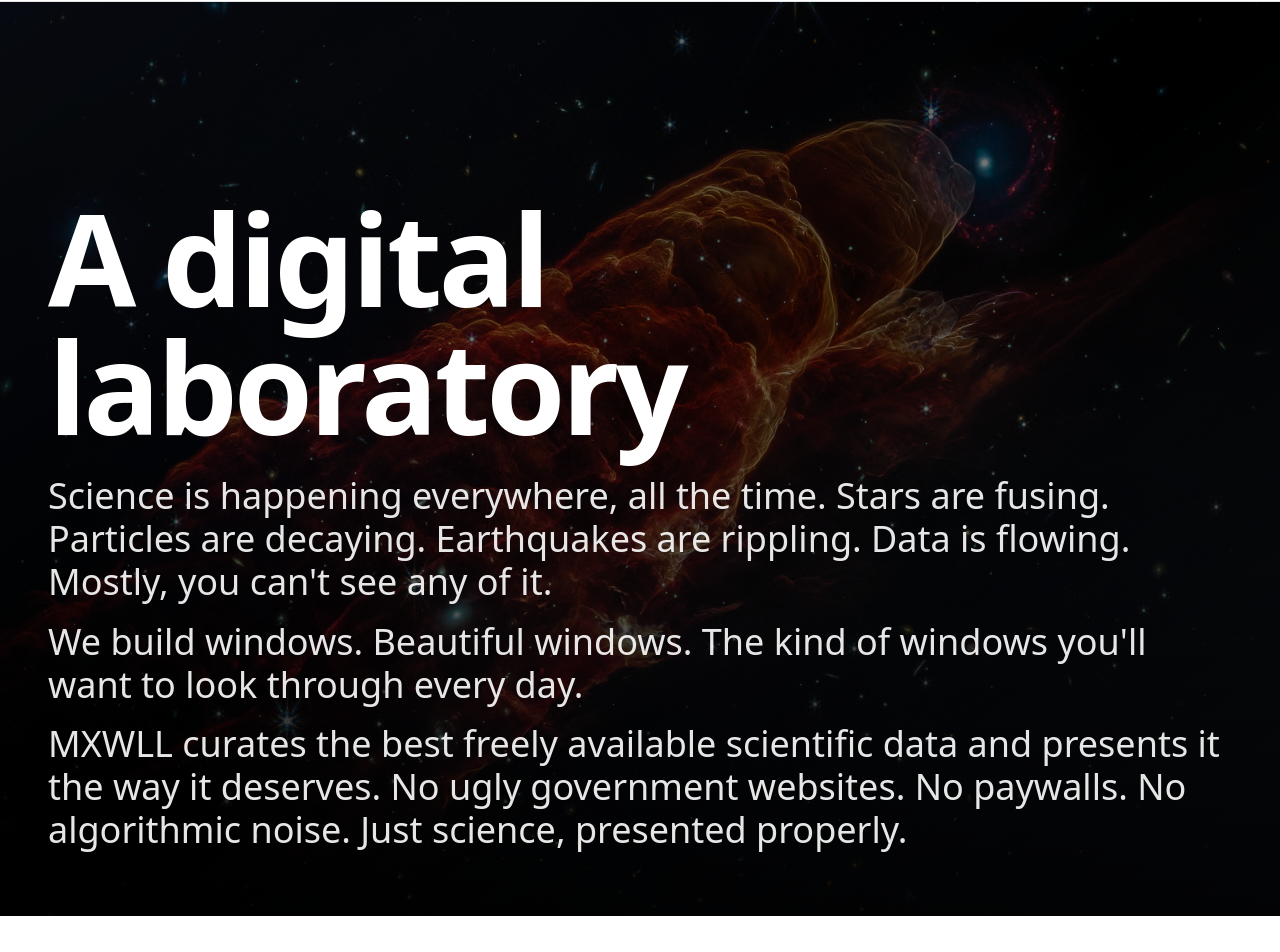
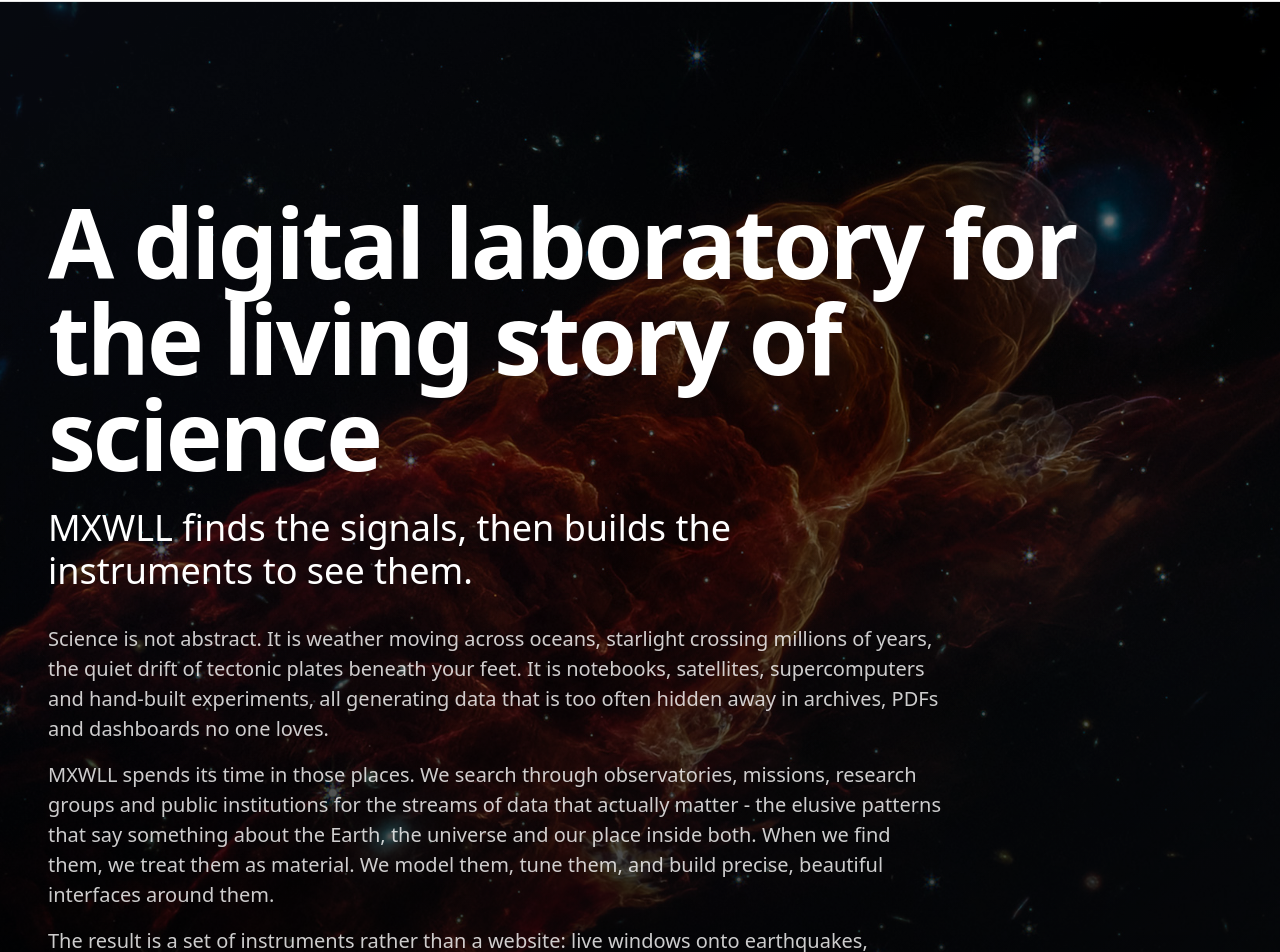
Before and after one commit to Axisophy/maxwell, a Next.js app: page / in a window 1280 px wide. Shown: the part 213-1165 px from the top of the page. Built offline with nearby package versions, Linux system fonts and the light colour scheme; no server answers; a web font is replaced by a local one.

Commit message:
new homepage hero copy

```diff
--- a/src/app/page.tsx
+++ b/src/app/page.tsx
@@ -48,7 +48,7 @@
     id: 'institution',
     label: 'Institution or Organisation',
     content: {
-      intro: "Universities, research institutions, museums and science organisations — we're building partnerships to bring your work to curious audiences worldwide. Beautiful presentation, effortless engagement.",
+      intro: "Universities, research institutions, museums and science organisations - we're building partnerships to bring your work to curious audiences worldwide. Beautiful presentation, effortless engagement.",
       prompt: "Let's work together:",
       links: [
         { href: '/about/partnerships', label: 'Partnership opportunities' },
@@ -60,7 +60,7 @@
     id: 'investor',
     label: 'Investor',
     content: {
-      intro: "MXWLL is building the quality layer for science — a platform that combines beautiful design, live data, and deep content. We're seeking partners who share our vision for transforming how the world engages with science.",
+      intro: "MXWLL is building the quality layer for science - a platform that combines beautiful design, live data, and deep content. We're seeking partners who share our vision for transforming how the world engages with science.",
       prompt: "Learn more:",
       links: [
         { href: '/about', label: 'About MXWLL' },
@@ -143,26 +143,31 @@
         {/* Gradient overlay for text readability */}
         <div className="absolute inset-0 bg-gradient-to-t from-black/80 via-black/20 to-transparent" />
 
-       {/* Hero content - at bottom of section */}
+        {/* Hero content - at bottom of section */}
         <div className="relative px-4 md:px-8 lg:px-12">
           <h1
-            className="text-white text-5xl md:text-7xl lg:text-8xl xl:text-9xl font-bold leading-[0.95] mb-6 max-w-[85%]"
+            className="text-white text-4xl md:text-6xl lg:text-7xl xl:text-8xl font-bold leading-[0.95] mb-6 max-w-[90%]"
             style={{ letterSpacing: '-0.03em' }}
           >
-            A digital laboratory
+            A digital laboratory for the living story of science
           </h1>
-          <p className="text-white/90 text-xl md:text-2xl lg:text-3xl font-light leading-relaxed max-w-4xl lg:max-w-5xl xl:max-w-7xl">
-            Science is happening everywhere, all the time. Stars are fusing. Particles are decaying.
-            Earthquakes are rippling. Data is flowing. Mostly, you can't see any of it.
-            <span className="block mt-4">
-              We build windows. Beautiful windows. The kind of windows you'll want to look through every day.
-            </span>
-            <span className="block mt-4">
-              MXWLL curates the best freely available scientific data and presents it the way it deserves.
-              No ugly government websites.
-              No paywalls. No algorithmic noise. Just science, presented properly.
-            </span>
+          <p className="text-white text-xl md:text-2xl lg:text-3xl font-medium leading-relaxed max-w-4xl mb-8">
+            MXWLL finds the signals, then builds the instruments to see them.
           </p>
+          <div className="text-white/80 text-base md:text-lg lg:text-xl font-light leading-relaxed max-w-4xl space-y-4">
+            <p>
+              Science is not abstract. It is weather moving across oceans, starlight crossing millions of years, the quiet drift of tectonic plates beneath your feet. It is notebooks, satellites, supercomputers and hand-built experiments, all generating data that is too often hidden away in archives, PDFs and dashboards no one loves.
+            </p>
+            <p>
+              MXWLL spends its time in those places. We search through observatories, missions, research groups and public institutions for the streams of data that actually matter - the elusive patterns that say something about the Earth, the universe and our place inside both. When we find them, we treat them as material. We model them, tune them, and build precise, beautiful interfaces around them.
+            </p>
+            <p>
+              The result is a set of instruments rather than a website: live windows onto earthquakes, climate, deep time and distant galaxies; working tools that can be used by a curious twelve-year-old, a postgraduate researcher or a museum curator; reading rooms where ancient ideas sit alongside current papers and speculative futures. Everything is designed to feel calm, legible and quietly obsessive.
+            </p>
+            <p>
+              MXWLL is not a feed and it is not a portal. It is a long-term project to give science the visual and editorial care it deserves - to make the machinery of the world visible, in real time, on devices you enjoy using.
+            </p>
+          </div>
         </div>
       </section>
 
```
